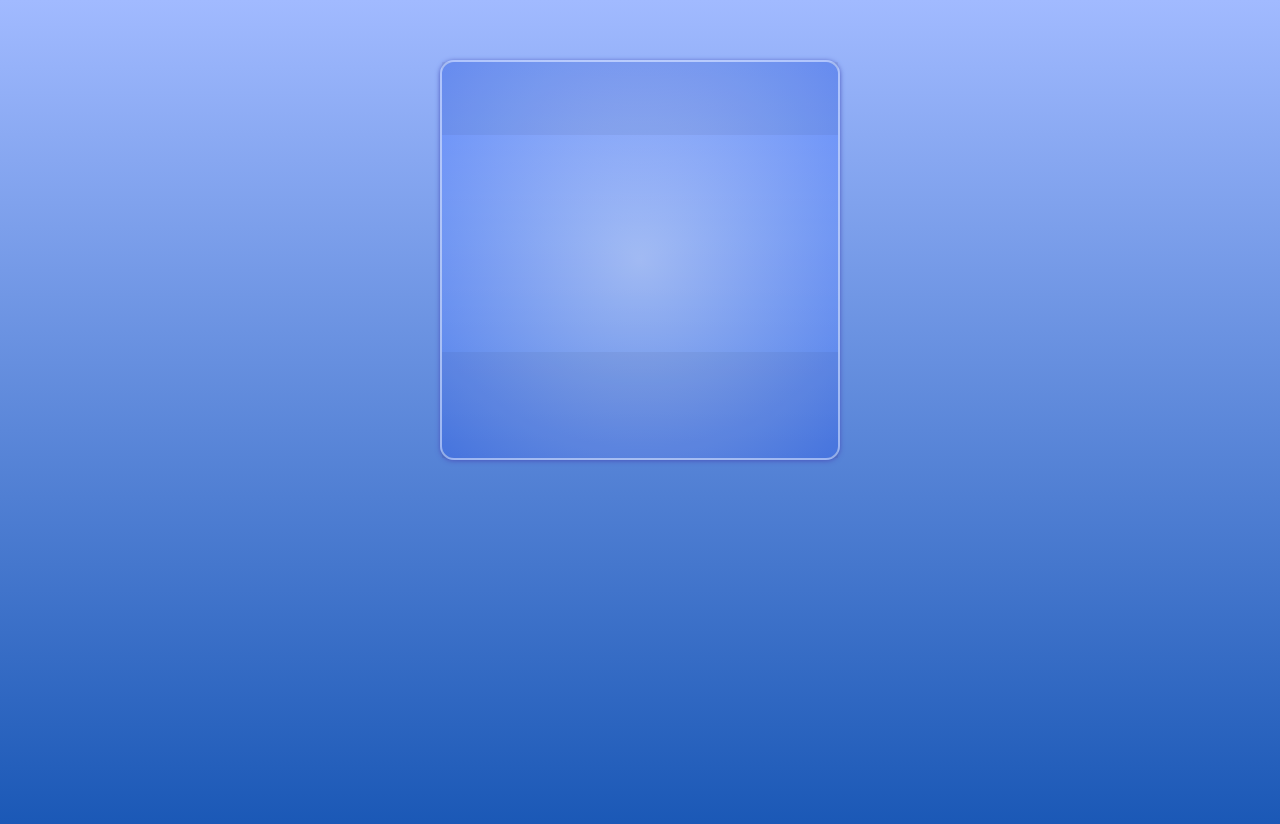
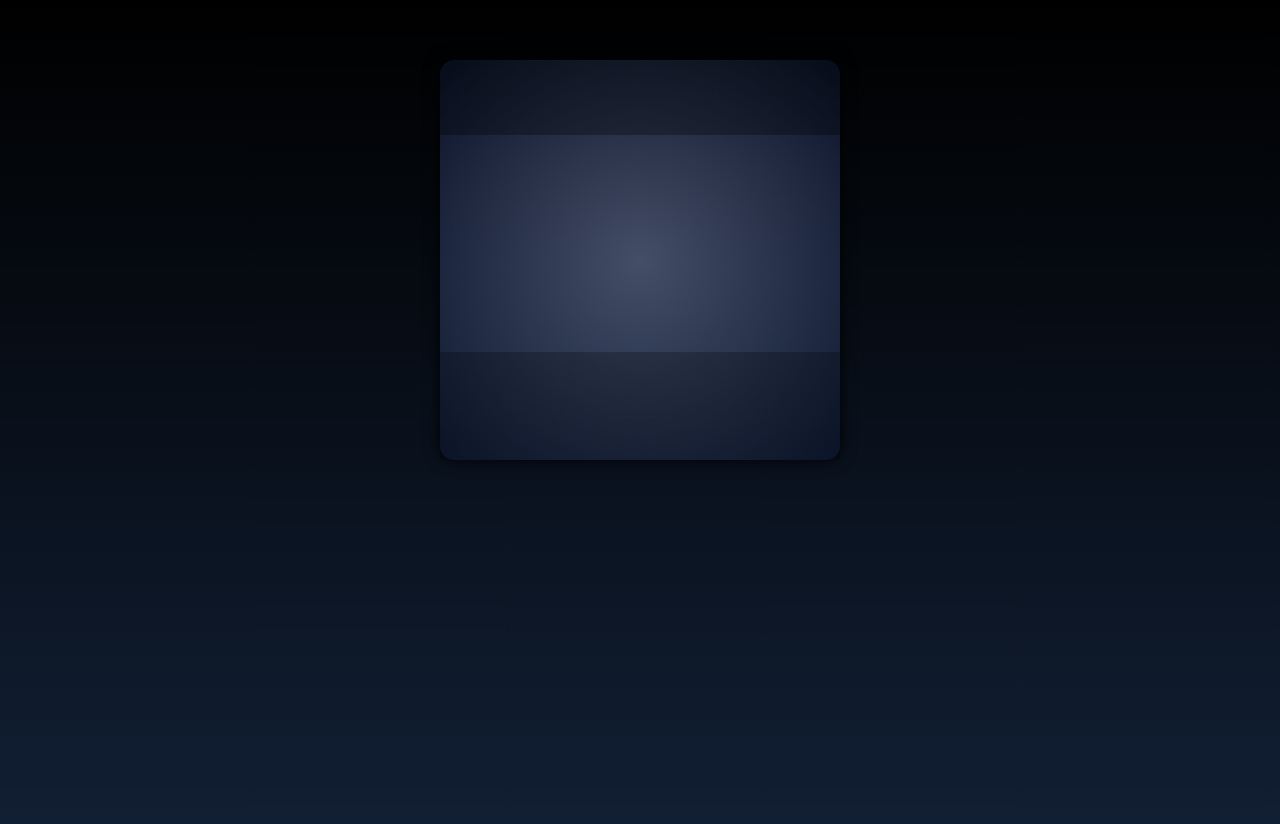
Before and after one commit to edwardwheldon/weather-api, a plain HTML site: page index.html in a window 1280 px wide. Drawn offline with Linux system fonts and the light colour scheme.

Commit message:
styling update

```diff
--- a/styles.css
+++ b/styles.css
@@ -6,7 +6,7 @@
 
 body {
     height: 100vh;
-    background: linear-gradient(rgb(161, 186, 255), rgb(21, 84, 179));
+    background: linear-gradient(rgb(0, 0, 0), rgb(18, 32, 54));
     font-family: sans-serif;
     color: #fff;
     font-size: 20px;
@@ -25,9 +25,8 @@ body {
     height:400px;
     margin: 60px auto 0px auto;
     box-sizing: border-box;
-    box-shadow: 0px 1px 5px rgb(75, 86, 189);
-    border: 2px solid rgba(255, 255, 255, 0.452);
-    background: radial-gradient( rgba(210, 222, 255, 0.466), rgba(58, 110, 253, 0.466));
+    box-shadow: 0px 0px 16px rgb(0, 0, 0);
+    background: radial-gradient( rgba(140, 156, 201, 0.466), rgba(18, 34, 77, 0.466));
     border-radius: 14px;
 }
 
@@ -44,7 +43,7 @@ body {
     grid-area: location;
     text-align: center;
     padding-top:30px;
-    background-color: rgba(0, 0, 0, 0.048);
+    background-color: rgba(0, 0, 0, 0.315);
 }
 
 .icon-container {
@@ -63,5 +62,5 @@ body {
     grid-area: temperature;
     text-align: center;
     padding-top:40px;
-    background-color: rgba(0, 0, 0, 0.048);
+    background-color: rgba(0, 0, 0, 0.24);
 }
```
